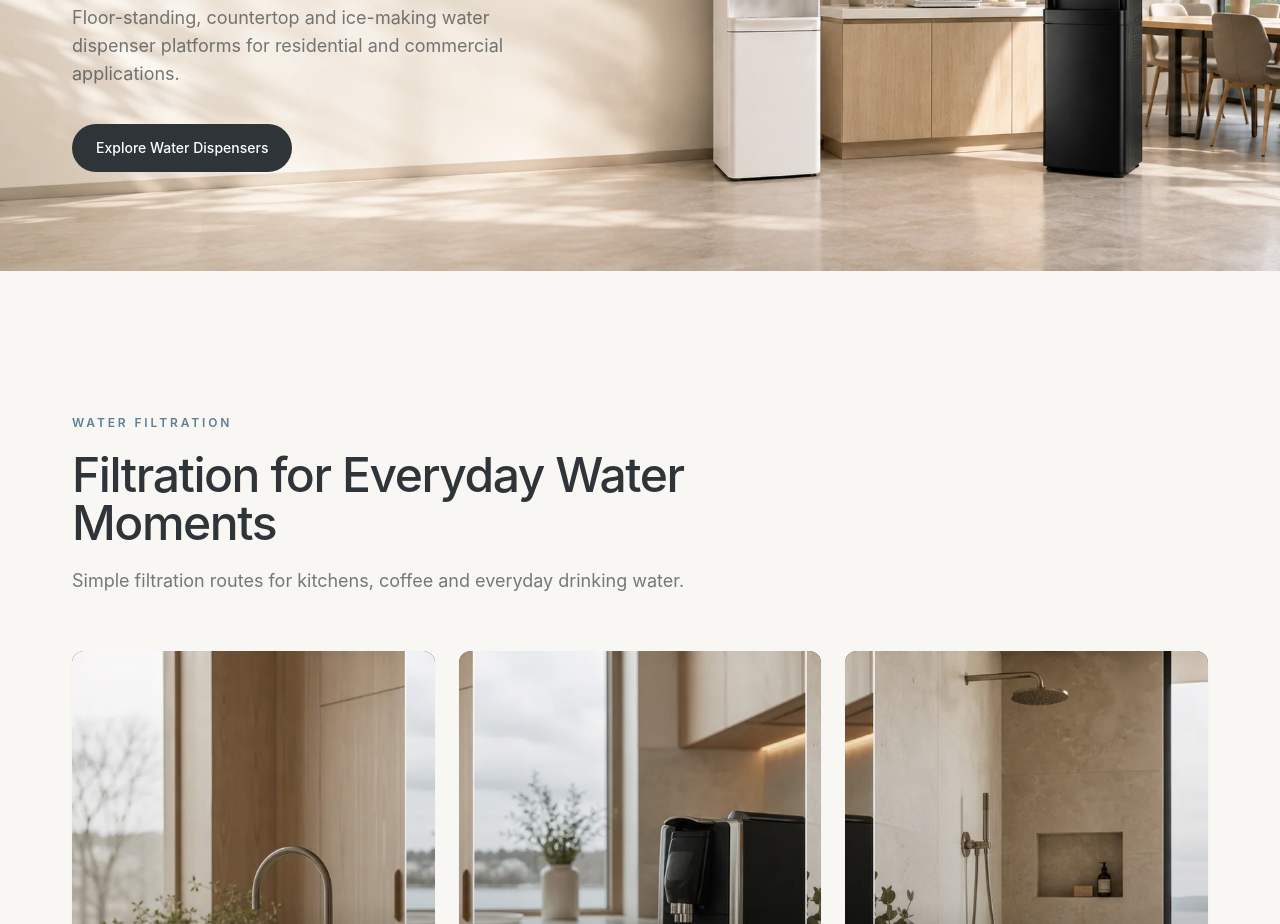
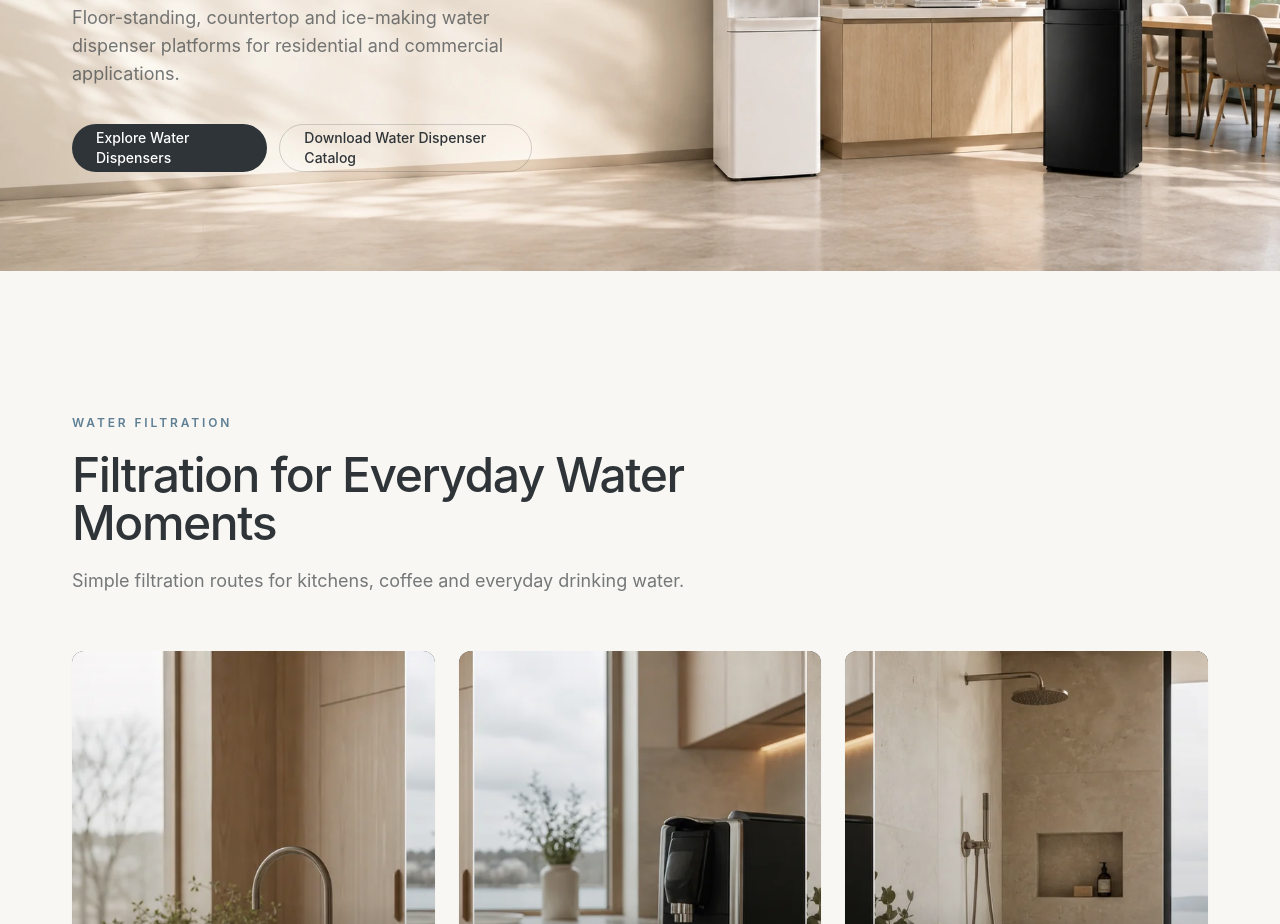
Before and after one commit to carol838/qlora-website, a React (Vite) app: page / in a window 1280 px wide. Shown: the part 1920-2844 px from the top of the page. Built offline with nearby package versions, Linux system fonts and the light colour scheme.

Commit message:
Add Water Dispenser catalog downloads

```diff
--- a/src/components/CatalogDownloadLink.tsx
+++ b/src/components/CatalogDownloadLink.tsx
@@ -13,11 +13,18 @@ const catalogs = {
     year: '2026',
     ariaLabel: 'Download QLORA Shower Solutions Catalog 2026',
   },
+  waterDispenserSolutions: {
+    href: '/catalogs/QLORA-Water-Dispenser-Solutions-Catalog-2026.pdf',
+    fileName: 'QLORA-Water-Dispenser-Solutions-Catalog-2026.pdf',
+    analyticsName: 'water_dispenser_solutions',
+    year: '2026',
+    ariaLabel: 'Download QLORA Water Dispenser Solutions Catalog 2026',
+  },
 } as const
 
 type CatalogDownloadLinkProps = {
   label: string
-  pageType: 'homepage' | 'ro_systems' | 'tankless_ro' | 'shower_solutions' | 'product_detail'
+  pageType: 'homepage' | 'ro_systems' | 'tankless_ro' | 'shower_solutions' | 'water_dispensers' | 'product_detail'
   catalog?: keyof typeof catalogs
   className?: string
 }
--- a/src/components/WaterDispensersEntrance.tsx
+++ b/src/components/WaterDispensersEntrance.tsx
@@ -1,3 +1,5 @@
+import CatalogDownloadLink from './CatalogDownloadLink'
+
 export default function WaterDispensersEntrance() {
   return (
     <section className="relative scroll-mt-20 overflow-hidden bg-[#f8f7f3]">
@@ -15,7 +17,10 @@ export default function WaterDispensersEntrance() {
           <p className="eyebrow">Water Dispenser Solutions</p>
           <h2 className="headline mt-5">Water Dispensers for<br />Home &amp; Commercial Use</h2>
           <p className="body-copy mt-6">Floor-standing, countertop and ice-making water dispenser platforms for residential and commercial applications.</p>
-          <a href="/water-dispensers" className="button-primary mt-9">Explore Water Dispensers</a>
+          <div className="mt-9 flex flex-col gap-3 sm:flex-row">
+            <a href="/water-dispensers" className="button-primary">Explore Water Dispensers</a>
+            <CatalogDownloadLink label="Download Water Dispenser Catalog" pageType="homepage" catalog="waterDispenserSolutions" />
+          </div>
         </div>
       </div>
     </section>
--- a/src/pages/WaterDispensersPage.tsx
+++ b/src/pages/WaterDispensersPage.tsx
@@ -1,6 +1,7 @@
 import { useEffect } from 'react'
 import Header from '../components/Header'
 import Footer from '../components/Footer'
+import CatalogDownloadLink from '../components/CatalogDownloadLink'
 import { applySEO } from '../lib/seo'
 import { getWaterDispenserById, getWaterDispenserHref, type WaterDispenserProduct } from '../data/waterDispenserProducts'
 
@@ -132,6 +133,7 @@ export default function WaterDispensersPage() {
               <div className="mt-10 flex flex-col gap-3 sm:flex-row">
                 <a href="#explore-water-dispensers" className="button-primary">Explore Water Dispensers</a>
                 <a href="/contact" className="button-secondary">Discuss Your Project</a>
+                <CatalogDownloadLink label="Download Catalog" pageType="water_dispensers" catalog="waterDispenserSolutions" />
               </div>
             </div>
 
```
Also changed, not shown: 1 other file (tests, documents, lock files or other folders).
